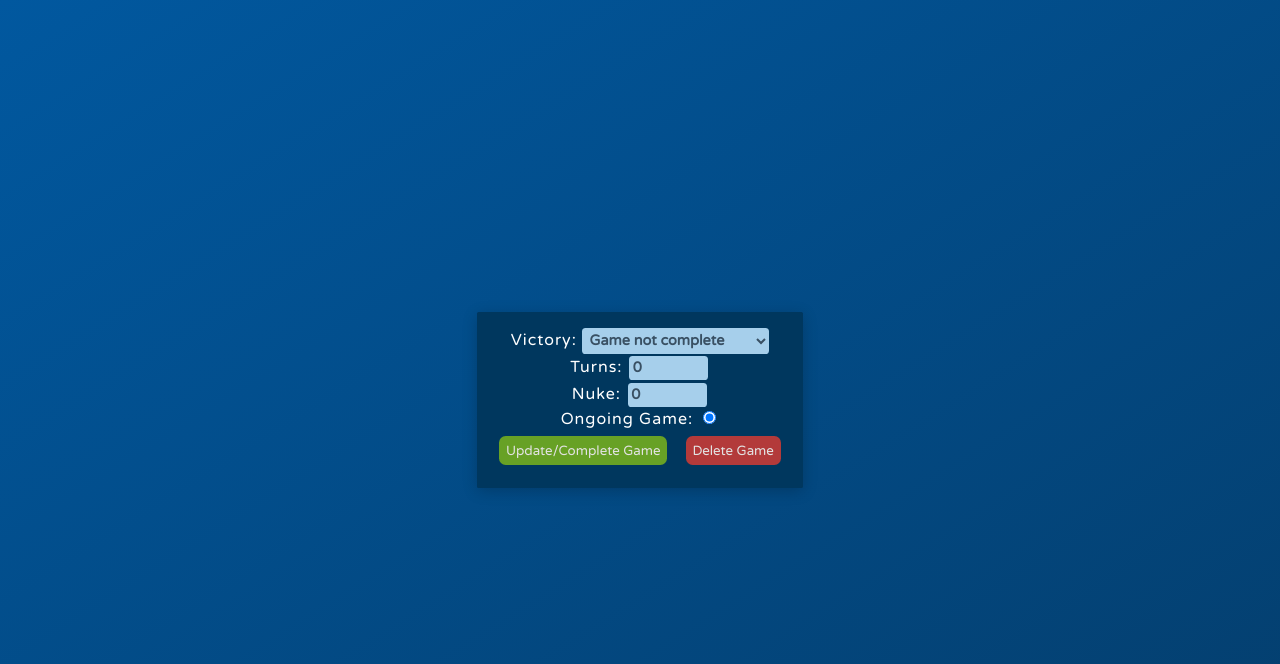
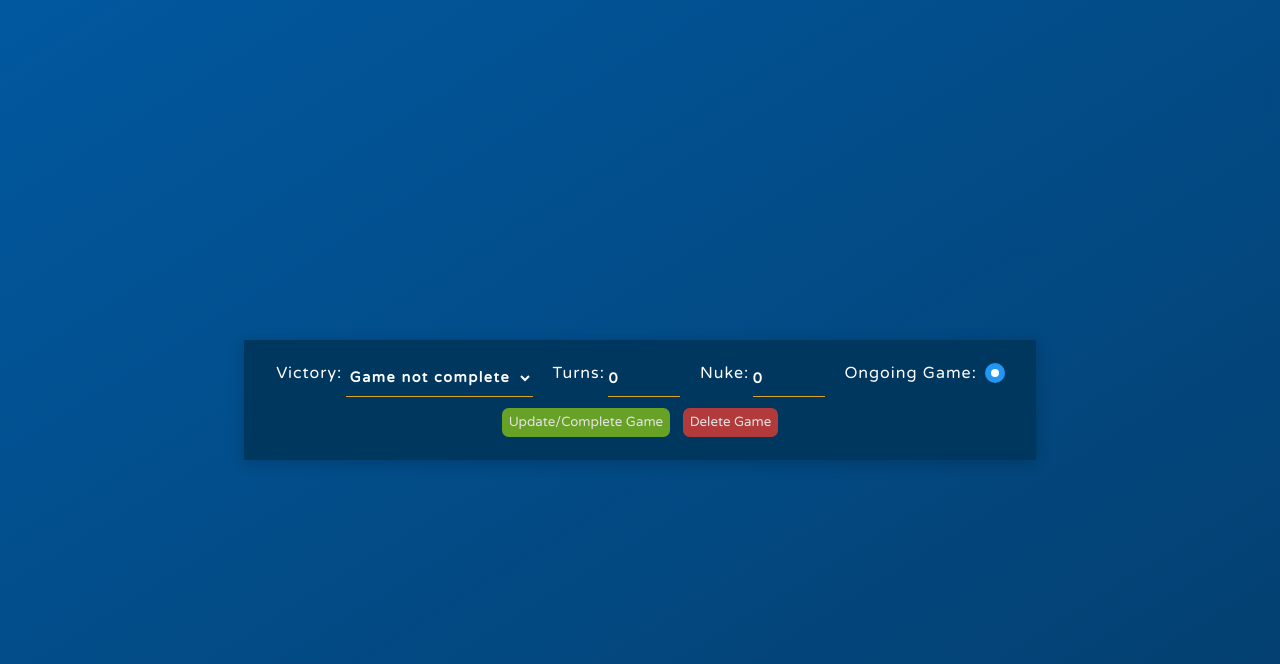
Before and after one commit to josephgarner/Civ6GameTracker, a PHP site: page /PHP/UpdateGame.php in a window 1280 px wide. Shown: the top 664 px of the page. Run offline with PHP 8.4, Linux system fonts and the light colour scheme; data comes from the database, SQL or seed files in the repository; both versions use the stored data as it was after the commit; data that the repository does not hold is empty.

Commit message:
Added new styling and fixing adding player

```diff
--- a/CSS/main.css
+++ b/CSS/main.css
@@ -68,6 +68,12 @@ body {
     justify-content: center;
     max-width: 100vw;
 }
+
+.flex-coloumn{
+    flex-direction: column;
+    align-items: flex-start;
+}
+
 
 .cards {
     display: flex;
@@ -221,22 +227,6 @@ body {
     width: 25em;
 }
 
-.input {
-    border: none;
-    border-radius: .25em;
-    background-color: #a6cfeb;
-    color: #395063;
-    font-family: 'Varela Round', sans-serif;
-    font-weight: 700;
-    padding: .25em;
-    font-size: .9em;
-}
-
-.input:focus {
-    outline: none !important;
-    box-shadow: 0 0 10px #685739;
-}
-
 .update {
     width: 13em;
 }
@@ -249,131 +239,18 @@ body {
     width: 5em;
 }
 
-
-/* CHECK BOX */
-.checkbox-label {
-    display: block;
-    position: relative;
-    padding-left: 35px;
-    margin-bottom: 12px;
-    cursor: pointer;
-    font-size: 22px;
-    -webkit-user-select: none;
-    -moz-user-select: none;
-    -ms-user-select: none;
-    user-select: none;
+.centre{
+    margin: 0 auto;
 }
 
-.checkbox-label input {
-    position: absolute;
-    opacity: 0;
-    cursor: pointer;
-    height: 0;
-    width: 0;
+.update-span{
+    padding-top: .4em;
+    margin-left: 1em;
 }
-
-.checkbox-label .checkbox-custom {
-    top: 0px;
-    left: 0px;
-    height: 2em;
-    width: 2em;
-    background-color: transparent;
-    border-radius: 5px;
-    border: 2px solid #ffffff;
+.padding-top{
+    padding-top: .4em;
+    margin-left: .5em;
 }
-
-.checkbox-label .checkbox-custom {
-    position: absolute;
-    top: 0;
-    left: 0;
-    height: 25px;
-    width: 25px;
-    background-color: #eee;
-}
-
-.checkbox-label:hover input~.checkbox-custom {
-    background-color: #ccc;
-}
-
-.checkbox-label input:checked~.checkbox-custom {
-    background-color: #2196F3;
-}
-
-.checkbox-custom:after {
-    content: "";
-    position: absolute;
-    display: none;
-}
-
-.checkbox-label input:checked~.checkbox-custom:after {
-    display: block;
-}
-
-.checkbox-label .checkbox-custom:after {
-    left: 9px;
-    top: 5px;
-    width: 5px;
-    height: 10px;
-    border: solid white;
-    border-width: 0 3px 3px 0;
-    -webkit-transform: rotate(45deg);
-    -ms-transform: rotate(45deg);
-    transform: rotate(45deg);
-}
-
-/* CHECK BOX */
-
-
-/* RADIO */
-
-.radio-label {
-    display: block;
-    position: relative;
-    padding-left: 35px;
-    margin-bottom: 12px;
-    cursor: pointer;
-    font-size: 22px;
-    -webkit-user-select: none;
-    -moz-user-select: none;
-    -ms-user-select: none;
-    user-select: none;
-}
-
-.radio-label input {
-    position: absolute;
-    opacity: 0;
-    cursor: pointer;
-    height: 0;
-    width: 0;
-}
-
-.radio-custom {
-    position: absolute;
-    top: 0;
-    left: 0;
-    height: 25px;
-    width: 25px;
-    background-color: #eee;
-    border-radius: 50%;
-}
-
-.radio-label:hover input~.checkmark {
-    background-color: #ccc;
-}
-
-.radio-custom input:checked~.radio-custom {
-    background-color: #2196F3;
-}
-
-.radio-custom:after {
-    content: "";
-    position: absolute;
-    display: none;
-}
-
-
-
-/* RADIO */
 
 
 @media only screen and (max-width: 900px) {
--- a/CSS/style.css
+++ b/CSS/style.css
@@ -1,6 +1,6 @@
 @import url('https://fonts.googleapis.com/css?family=Varela+Round&display=swap');
 
-.userInput{
+.userInput {
     padding: .5em;
     border-radius: .5em;
     border: #e3e3e3;
@@ -8,7 +8,7 @@
     margin: .5em;
 }
 
-.button{
+.button {
     background-color: #e3e3e3;
     border-radius: .5em;
     border: none;
@@ -17,22 +17,194 @@
     padding: .5em;
 }
 
-h1, h2, h3, h4{
+h1,
+h2,
+h3,
+h4 {
     color: #fff;
 }
 
-.warning{
+.warning {
     background-color: #ad7c21;
     color: #e3e3e3;
 }
 
-.confirm{
+.confirm {
     /* background-color: #1565c0; */
     background-color: rgb(103, 161, 37);
     color: #e3e3e3;
 }
 
-.error{
+.error {
     background-color: #B33A3A;
     color: #e3e3e3;
 }
+
+.input {
+    border: none;
+    /* border-radius: .25em; */
+    border-bottom: .1em solid #DAA520;
+    background: none;
+    color: rgb(255, 255, 255);
+    font-family: 'Varela Round', sans-serif;
+    font-weight: 700;
+    /* padding: .25em; */
+    padding: 0;
+    font-size: .9em;
+    margin: .25em;
+    letter-spacing: 1.5px;
+}
+
+.input option{
+    border: .1em solid #DAA520;
+    /* color: #00233b; */
+    background-color: #00375e;
+    color: rgb(255, 255, 255);
+}
+
+.input:focus {
+    outline: none !important;
+    box-shadow: none;
+}
+
+
+
+
+/* CHECK BOX */
+.checkbox-label {
+    display: block;
+    position: relative;
+    padding-left: 35px;
+    margin-bottom: 12px;
+    cursor: pointer;
+    font-size: 22px;
+    -webkit-user-select: none;
+    -moz-user-select: none;
+    -ms-user-select: none;
+    user-select: none;
+    height: 25px;
+    width: 25px;
+}
+
+.checkbox-label input {
+    position: absolute;
+    opacity: 0;
+    cursor: pointer;
+    height: 0;
+    width: 0;
+
+}
+
+.checkbox-label .checkbox-custom {
+    top: 0px;
+    left: 0px;
+    height: 2em;
+    width: 2em;
+    background-color: transparent;
+    border-radius: 5px;
+    border: 2px solid #ffffff;
+}
+
+.checkbox-label .checkbox-custom {
+    position: absolute;
+    top: 0;
+    left: 0;
+    height: 25px;
+    width: 25px;
+    background-color: #eee;
+}
+
+.checkbox-label:hover input~.checkbox-custom {
+    background-color: #ccc;
+}
+
+.checkbox-label input:checked~.checkbox-custom {
+    background-color: #2196F3;
+}
+
+.checkbox-custom:after {
+    content: "";
+    position: absolute;
+    display: none;
+}
+
+.checkbox-label input:checked~.checkbox-custom:after {
+    display: block;
+}
+
+.checkbox-label .checkbox-custom:after {
+    left: 9px;
+    top: 5px;
+    width: 5px;
+    height: 10px;
+    border: solid white;
+    border-width: 0 3px 3px 0;
+    -webkit-transform: rotate(45deg);
+    -ms-transform: rotate(45deg);
+    transform: rotate(45deg);
+}
+
+/* CHECK BOX */
+
+
+/* RADIO */
+
+.radio-label {
+    display: block;
+    position: relative;
+    padding-left: 35px;
+    margin-bottom: 12px;
+    cursor: pointer;
+    font-size: 22px;
+    -webkit-user-select: none;
+    -moz-user-select: none;
+    -ms-user-select: none;
+    user-select: none;
+}
+
+.radio-label input {
+    position: absolute;
+    opacity: 0;
+    cursor: pointer;
+}
+
+.checkmark {
+    position: absolute;
+    top: 0;
+    left: 0;
+    height: 20px;
+    width: 20px;
+    background-color: #eee;
+    border-radius: 50%;
+}
+
+.container:hover input ~ .checkmark {
+  background-color: #ccc;
+}
+
+.checkmark:after {
+    content: "";
+    position: absolute;
+    display: none;
+}
+
+.radio-label input:checked ~ .checkmark:after {
+    display: block;
+}
+
+.radio-label input:checked ~ .checkmark {
+    background-color: #2196F3;
+}
+
+.radio-label .checkmark:after {
+    top: 6px;
+	left: 6px;
+	width: 8px;
+	height: 8px;
+	border-radius: 50%;
+	background: white;
+}
+
+
+
+/* RADIO */
--- a/PHP/UpdateGame.php
+++ b/PHP/UpdateGame.php
@@ -49,7 +49,7 @@
                                     <tbody>
                                         <tr>
                                             <th>Game Name: <input class='input' id='GameTitle' type='text' name='GameTitle' value='$parent_row[title]'/></th>
-                                            <th>Start Date: $parent_row[start_date]</th>
+                                            <!-- <th>Start Date: $parent_row[start_date]</th> --!>
                                         </tr>
                                     </tbody>
                                 </table>
@@ -108,7 +108,12 @@
                                 if($row['dead'] >= 1){
                                     echo "<td></td>";
                                 }else{
-                                    echo "<td><input class='input ID_Winner' type='radio' name='winner' value='$row[player_ID]'/></td>";
+                                    echo "<td style='padding-left:.5em;'>
+                                            <label class='radio-label'>
+                                                <input class='input ID_Winner' type='radio' name='winner' value='$row[player_ID]'/>
+                                                <span class='checkmark'></span>
+                                            </label>
+                                        </td>";
                                 }
                                 echo "</tr>";
                             }
@@ -120,7 +125,8 @@
                     }
                 }
             ?>
-                <span>Victory: </span><select class='input update' id='Victor' name="Victory">
+                <div class='flex'>
+                    <span class='update-span'>Victory: </span><select class='input update' id='Victor' name="Victory">
                         <option value="1">Game not complete</option>
                         <option value="2">Science</option>
                         <option value="3">Culture</option>
@@ -130,11 +136,20 @@
                         <option value="7">Score</option>
                         <option value="8">Default</option>
                     </select><br>
-                <span>Turns: </span><input class='input updateNum updateNumPad' id='Turns' type='input' name='turns' value='0'/><br>
-                <span>Nuke: </span><input class='input updateNum updateNumPad' type='input' name='nukes' value='0'/><br>
-                <span>Ongoing Game: </span><input class='input ID_Winner' type='radio' name='winner' value='0' checked/><br>
+                    <span class='update-span'>Turns: </span><input class='input updateNum ID_Score' id='Turns' type='input' name='turns' value='0'/><br>
+                    <span class='update-span'>Nuke: </span><input class='input updateNum ID_Score' type='input' name='nukes' value='0'/><br>
+                    <span class='update-span'>Ongoing Game: </span>
+                    <div class='padding-top'>
+                        <label class="radio-label">
+                            <input class='input ID_Winner' type='radio' name='winner' value='0' checked/><br>
+                            <span class="checkmark"></span>
+                        </label>
+                    </div>
+            </div>
+            <div class='flex'>
                     <input class="button confirm" type="submit" value="Update/Complete Game" onClick="return empty()"/>
                     <input class="button error" type="submit" name="delete" value="Delete Game">
+                </div>
             </form>
         </div>
     </body>
--- a/PHP/addnewplayer.php
+++ b/PHP/addnewplayer.php
@@ -1,6 +1,6 @@
 <?php
     require '../connection.inc';
-    $sql = "INSERT INTO Players (pName, wins, losses) VALUES ('".$_POST["newPlayer"]."',0,0)";
+    $sql = "INSERT INTO Players (pName, wins) VALUES ('".$_POST["newPlayer"]."',0)";
     $result = mysqli_query($conn, $sql);
 
     $sql = "SELECT cound(player_ID) FROM Players"
--- a/PHP/updateCompleteGame.php
+++ b/PHP/updateCompleteGame.php
@@ -48,7 +48,7 @@
                                 <table>
                                     <tbody>
                                         <tr>
-                                            <th>Game Name: <input id='GameTitle' type='text' name='GameTitle' value='$parent_row[title]'/></th>
+                                            <th>Game Name: <input class='input' id='GameTitle' type='text' name='GameTitle' value='$parent_row[title]'/></th>
                                         </tr>
                                     </tbody>
                                 </table>
@@ -82,7 +82,7 @@
                                 }
 
 
-                                echo "<td><select id='$row[player_ID]CIV' name='$row[player_ID]_civ' onchange='loadLeader($row[player_ID])'>";
+                                echo "<td><select class='input update' id='$row[player_ID]CIV' name='$row[player_ID]_civ' onchange='loadLeader($row[player_ID])'>";
                                 if("$row[civ]" == null || "$row[civ]" == 0){
                                     echo "<option value='0'>Unkown</option>";
                                 } else{
@@ -94,7 +94,7 @@
                                 echo "</select></td>";
 
 
-                                echo "<td><select id='$row[player_ID]LEADER' name='$row[player_ID]_civ_leader'>";
+                                echo "<td><select class='input update' id='$row[player_ID]LEADER' name='$row[player_ID]_civ_leader'>";
                                 if("$row[civ]" != null || "$row[civ]" != 0){
                                     echo "<option value='$row[civ]'>$row[civ_leader]</option>";
                                 } else{
--- a/dash.php
+++ b/dash.php
@@ -36,7 +36,7 @@
                 <form action="setSeason.php"><input class="button error" type="submit" value="Logout"/></form>
             </div>
         </div>
-        <div class="flex" id="Players">
+        <div class="flex flex-coloumn" id="Players">
         </div>
         <?php
         if($_SESSION['admin'] == 1){
```
Also changed, not shown: PHP/createGameModal.php (+4 -4 lines), PHP/playerList.php (+23 -8 lines), SQL/database.sql (+17 -8 lines), 1 other file. Lines whose indentation alone changed are shown as unchanged.
